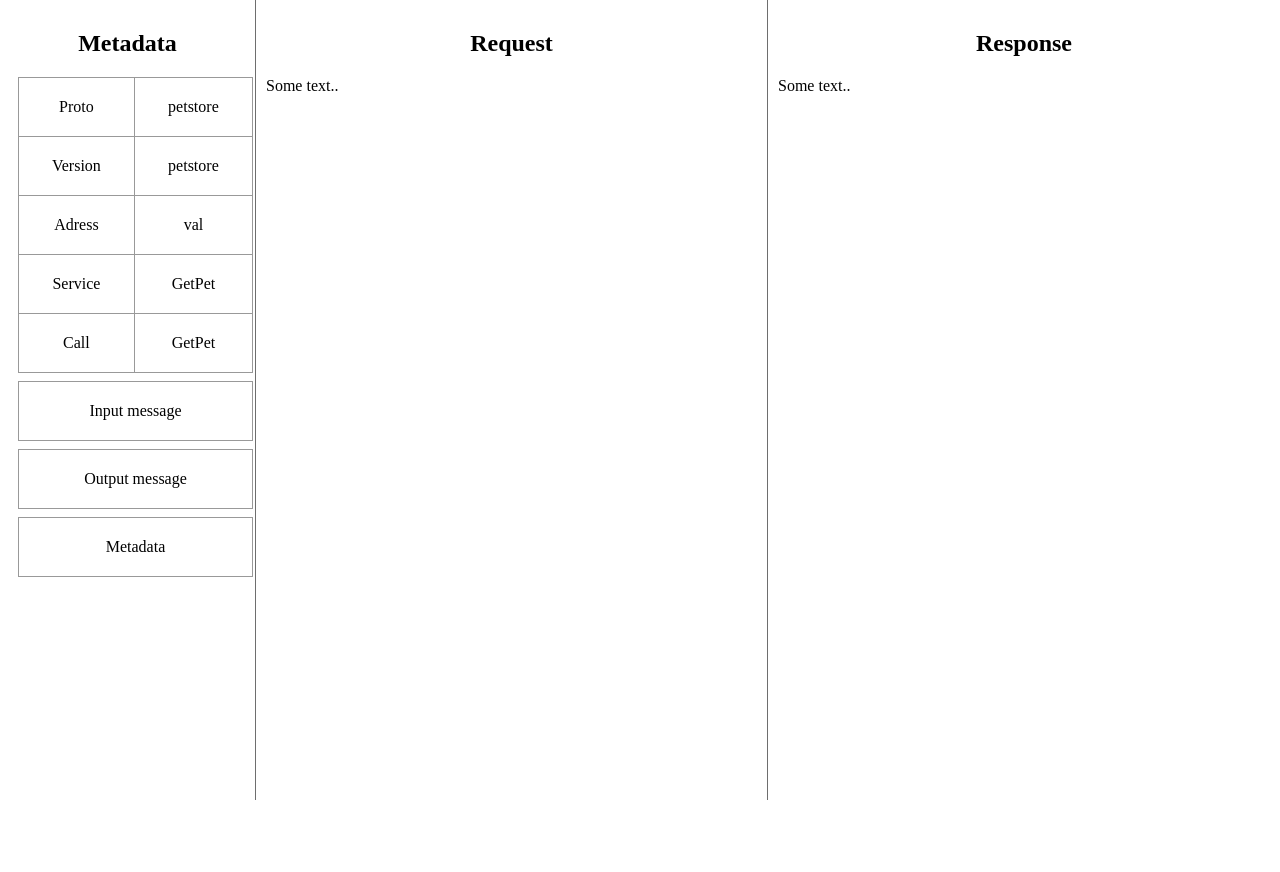
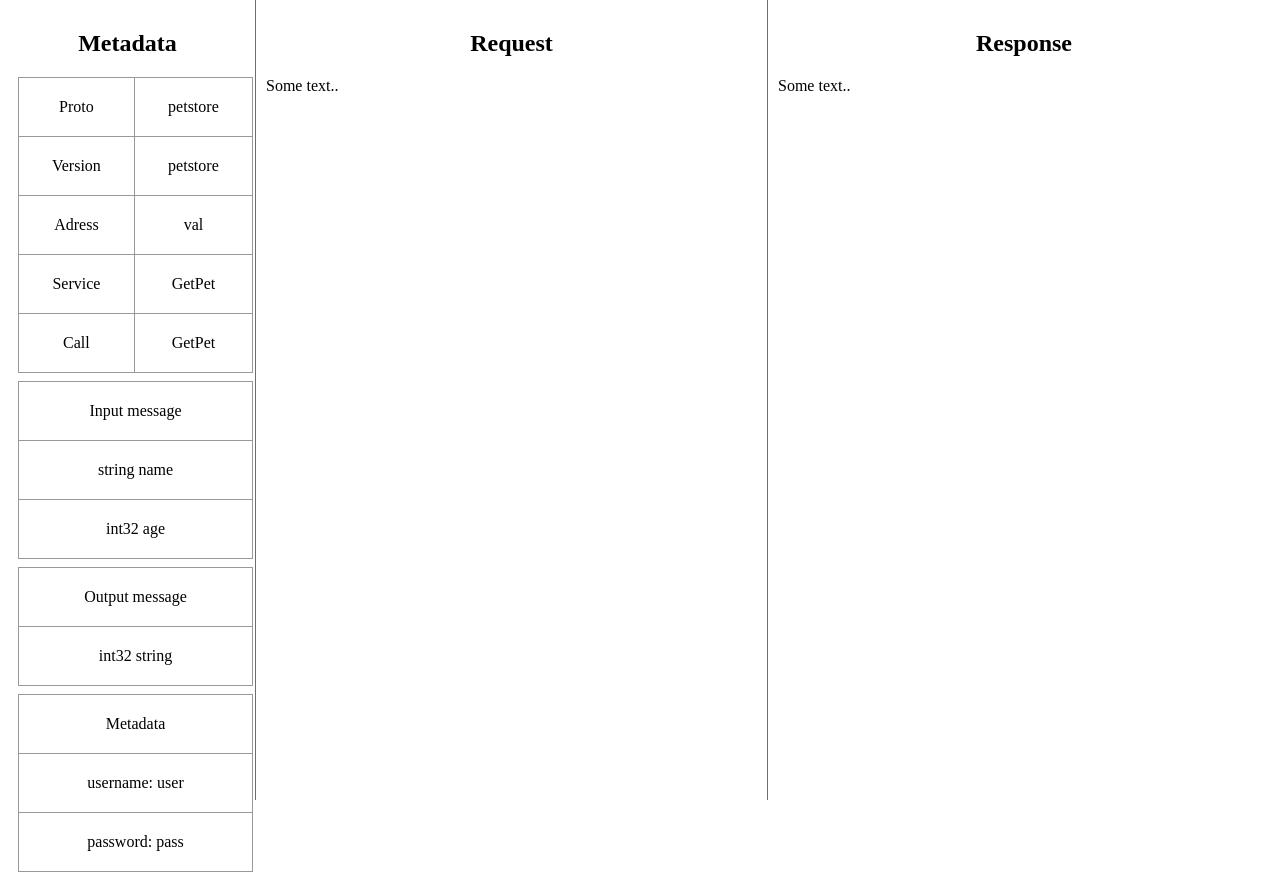
Before and after one commit to d1nch8g/grpc-clicker, a Svelte app in the folder webview/: page / in a window 1280 px wide. Before the commit the page ends 800 px from the top, so only its background shows below. Built offline with nearby package versions, Linux system fonts and the light colour scheme.

Commit message:
added representation of request and response and metadata

```diff
--- a/webview/src/App.svelte
+++ b/webview/src/App.svelte
@@ -9,7 +9,11 @@
     requestName: "Pet",
     requestRepresentation: [
       {
-        name: "string",
+        name: "name",
+        type: "string",
+      },
+      {
+        name: "age",
         type: "int32",
       },
     ],
@@ -55,18 +59,41 @@
       <tr>
         <td>Input message</td>
       </tr>
+      {#each input.requestRepresentation as { name, type }, i}
+        <tr>
+          <td>
+            {type}
+            {name}
+          </td>
+        </tr>
+      {/each}
     </table>
 
     <table>
       <tr>
         <td>Output message</td>
       </tr>
+      {#each input.responseRepresentation as { name, type }, i}
+        <tr>
+          <td>
+            {type}
+            {name}
+          </td>
+        </tr>
+      {/each}
     </table>
 
     <table>
       <tr>
         <td>Metadata</td>
       </tr>
+      {#each input.meta as elem, i}
+        <tr>
+          <td>
+            {elem}
+          </td>
+        </tr>
+      {/each}
     </table>
   </div>
 
```
